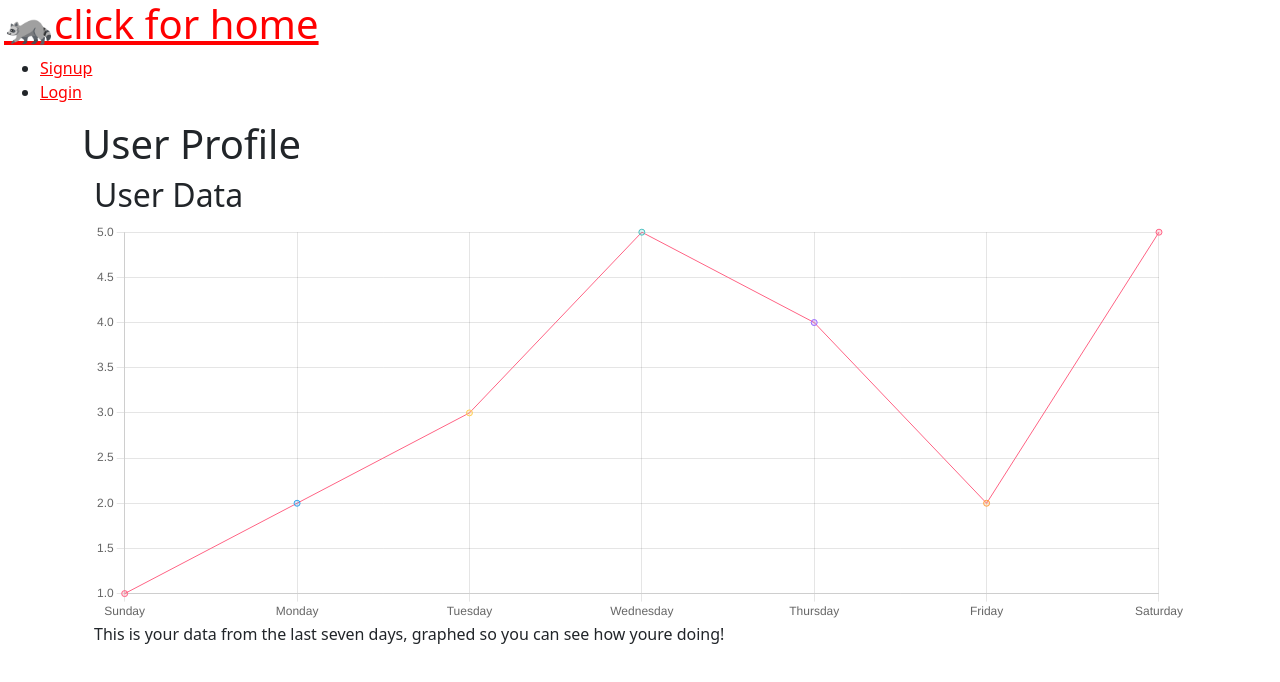
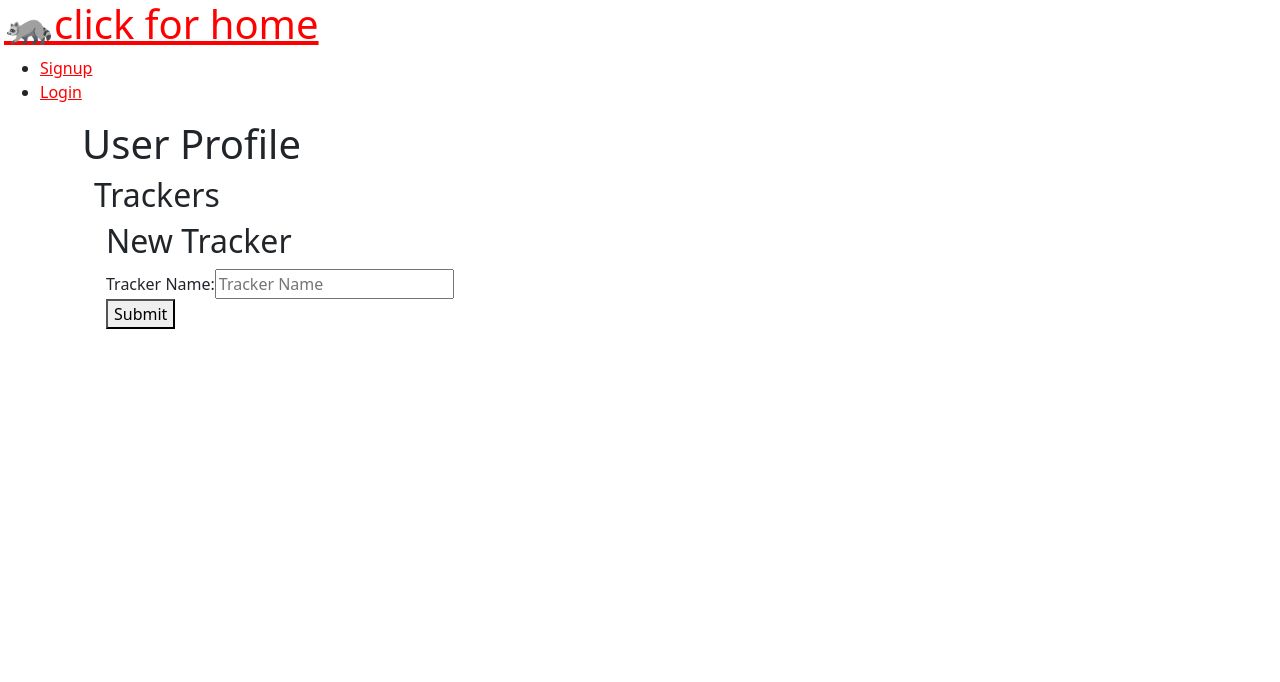
Before and after one commit to fpreynolds/fat.piano, a React (Create React App) app in the folder client/: page /profile in a window 1280 px wide. Shown: the top 682 px of the page. Built offline with nearby package versions, Linux system fonts and the light colour scheme.

Commit message:
here lissy try this

```diff
--- a/client/src/App.js
+++ b/client/src/App.js
@@ -14,7 +14,7 @@ import NavExample from "./components/Navbar";
 import Login from "./pages/login";
 import Signup from "./pages/signup";
 import Key from "./pages/key";
-import Tracker from "./pages/tracker";
+import Tracker from "./pages/Tracker";
 import Profile from "./pages/profile";
 
 const httpLink = createHttpLink({
--- /dev/null
+++ b/client/src/components/NewTracker.js
@@ -0,0 +1,57 @@
+import React, { useState } from "react";
+import { useMutation } from "@apollo/client";
+import Auth from "../utils/auth";
+import { ADD_TRACKER } from "../utils/mutations";
+
+const NewTracker = () => {
+  const [formState, setFormState] = useState({
+    theme: "",
+  });
+  const [addTracker] = useMutation(ADD_TRACKER);
+
+  const handleFormSubmit = async (e) => {
+    e.preventDefault();
+    try {
+      const { data } = await addTracker({
+        variables: { ...formState },
+      });
+      const { theme } = data.addTracker;
+      console.log(theme);
+    } catch (e) {
+      console.log(e);
+    }
+    setFormState({
+      theme: "",
+    });
+  };
+  const handleChange = (e) => {
+    const { name, value } = e.target;
+    setFormState({
+      ...formState,
+      [name]: value,
+    });
+  };
+  return (
+    <div className="container">
+      <h2>New Tracker</h2>
+      <form onSubmit={handleFormSubmit}>
+        <div className="flex-row">
+          <label htmlFor="tracker">Tracker Name:</label>
+          <input
+            placeholder="Tracker Name"
+            name="theme"
+            type="theme"
+            id="theme"
+            value={formState.theme}
+            onChange={handleChange}
+          />
+        </div>
+        <div className="flex-row">
+          <button type="submit">Submit</button>
+        </div>
+      </form>
+    </div>
+  );
+};
+
+export default NewTracker;
--- a/client/src/pages/Tracker.js
+++ b/client/src/pages/Tracker.js
@@ -1,11 +1,13 @@
 import React, { useState } from "react";
 import { useMutation } from "@apollo/client";
 import Auth from "../utils/auth";
-
+import LineChart from "../components/Chart-Demo";
+import Key from "./key";
 const Tracker = () => {
   return (
     <div className="container">
       <h1>Trackers</h1>
+      <LineChart />
     </div>
   );
 };
--- a/client/src/pages/profile.js
+++ b/client/src/pages/profile.js
@@ -1,19 +1,18 @@
 import React from "react";
 import LineChart from "../components/Chart-Demo";
-import auth from "../utils/auth";
+import Auth from "../utils/auth";
 import lineChart from "../components/Chart-Demo";
+// import ListTracker from "../components/TrackerList";
+import NewTracker from "../components/NewTracker";
 
 const Profile = () => {
   return (
     <div className="container">
       <h1>User Profile</h1>
       <div className="container">
-        <h2>User Data</h2>
-        <LineChart />
-        <p>
-          This is your data from the last seven days, graphed so you can see how
-          youre doing!
-        </p>
+        <h2>Trackers</h2>
+        {/* <ListTracker /> */}
+        <NewTracker />
       </div>
     </div>
   );
```
Also changed, not shown: client/src/components/TrackerList.js (+17 -10 lines), 1 other file (tests, documents, lock files or other folders).
